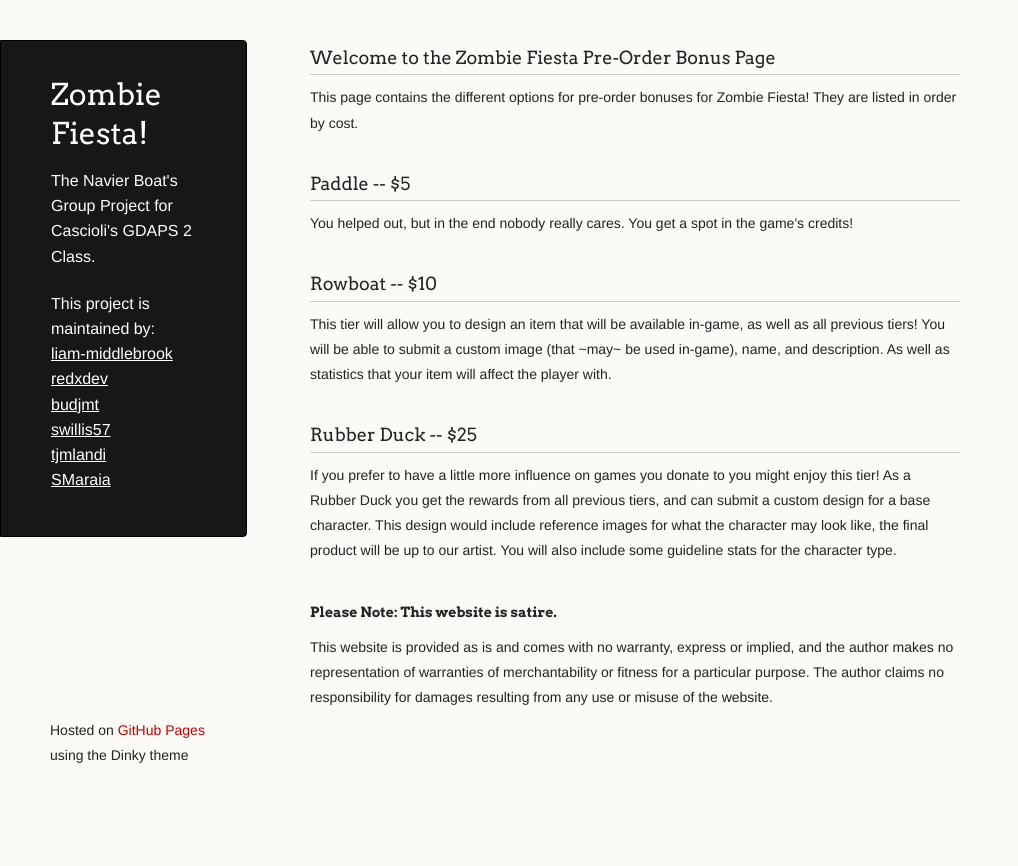
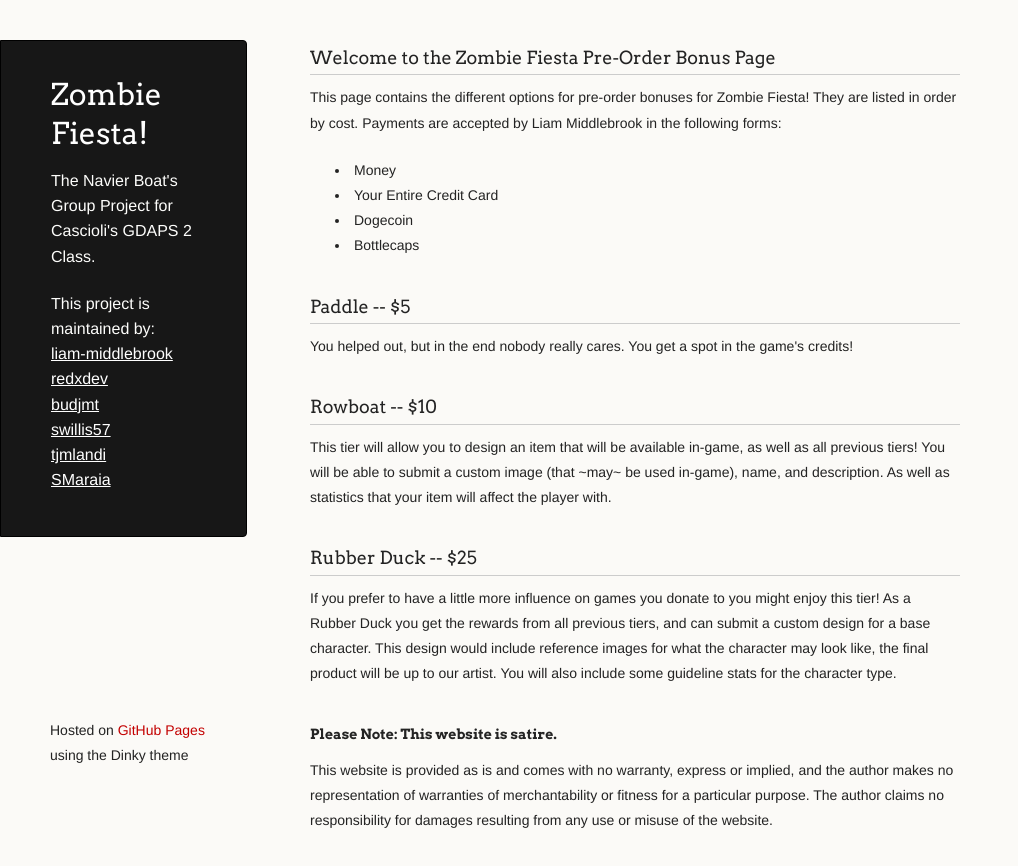
Before and after one commit to liam-middlebrook/Navier-Boats, a plain HTML site: page index.html in a window 1280 px wide. Shown: the whole page, without its empty margins (0-1018 px from the left). Before the commit the page ends 800 px from the top, so only its background shows below. Drawn offline with Linux system fonts and the light colour scheme.

Commit message:
Update index.html

```diff
--- a/index.html
+++ b/index.html
@@ -40,7 +40,14 @@
         <h3>
 <a name="welcome-to-the-zombie-fiesta-pre-order-bonus-page" class="anchor" href="#welcome-to-the-zombie-fiesta-pre-order-bonus-page"><span class="octicon octicon-link"></span></a>Welcome to the Zombie Fiesta Pre-Order Bonus Page</h3>
 
-<p>This page contains the different options for pre-order bonuses for Zombie Fiesta! They are listed in order by cost.</p>
+<p>This page contains the different options for pre-order bonuses for Zombie Fiesta! They are listed in order by cost. Payments are accepted by Liam Middlebrook in the following forms:
+	<ul>
+		<li>Money</li>
+		<li>Your Entire Credit Card</li>
+		<li>Dogecoin</li>
+		<li>Bottlecaps</li>
+	</ul>
+</p>
 
 <h3>
 <a name="paddle----5" class="anchor" href="#paddle----5"><span class="octicon octicon-link"></span></a>Paddle -- $5</h3>
```
